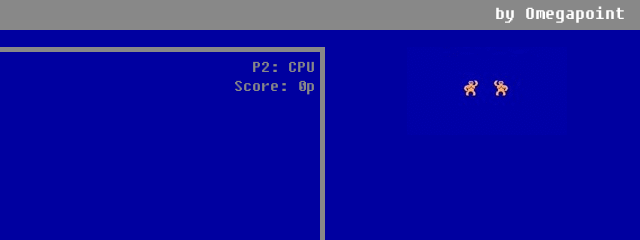
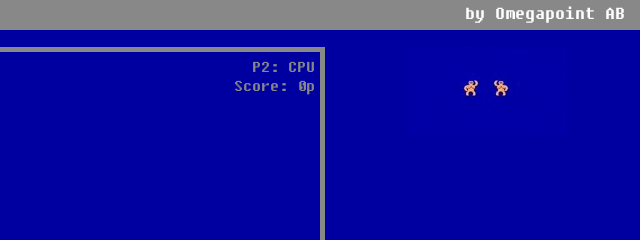
Before and after one commit to Omegapoint/jfokus2016, a website with bundled scripts: page index.html in a window 1280 px wide. Shown: the top 240 px of the page, 640-1280 px from the left. Built offline with nearby package versions, Linux system fonts and the light colour scheme; files whose address does not match are found by name.

Commit message:
Omegapoint --> Omegapoint AB

```diff
--- a/index.html
+++ b/index.html
@@ -24,7 +24,7 @@
     <button onclick="openModal('load_player_modal')">Load Player</button>
     <button onclick="openModal('api_info')">Api</button>
     <button onclick="openModalWith(RulesModalText)">Rules</button>
-    <span class="menu_title">by Omegapoint</span>
+    <span class="menu_title">by Omegapoint AB</span>
   </div><!-- End menu -->
 
   <table class="top-container">
```
